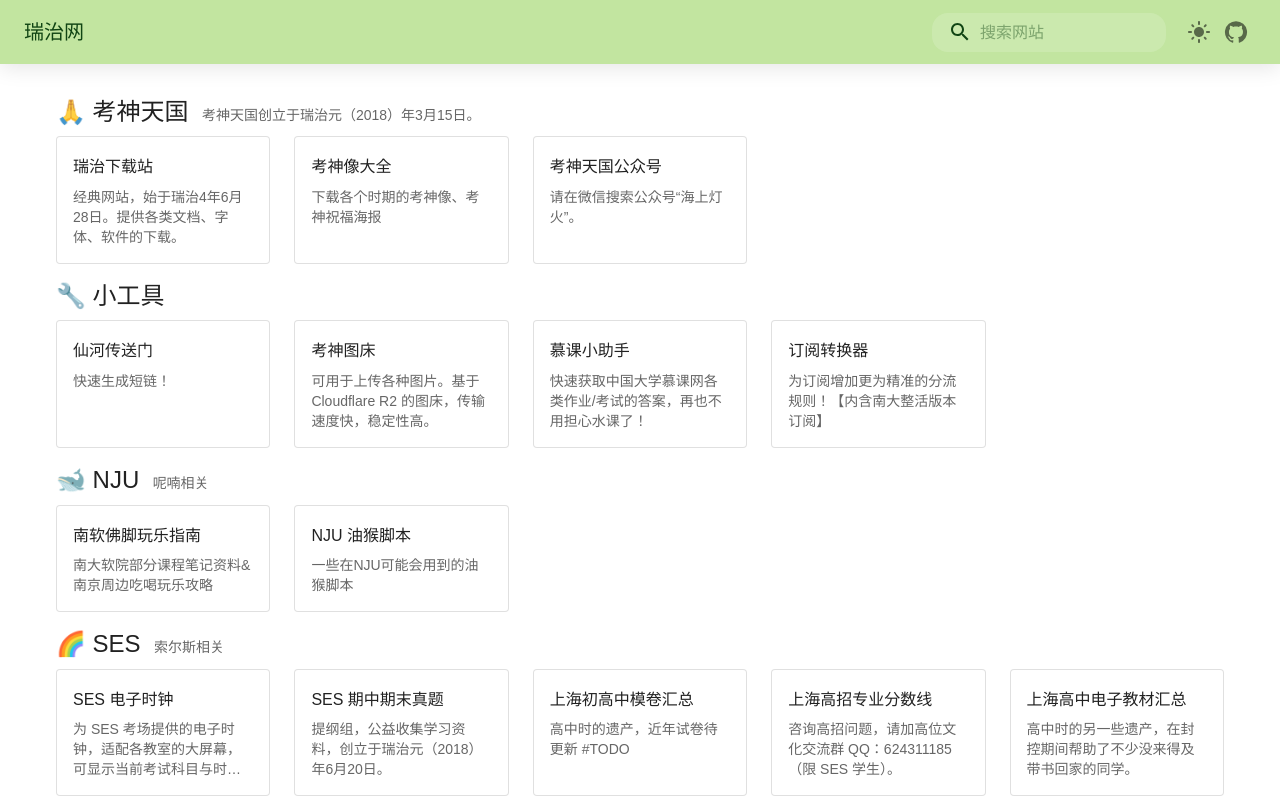
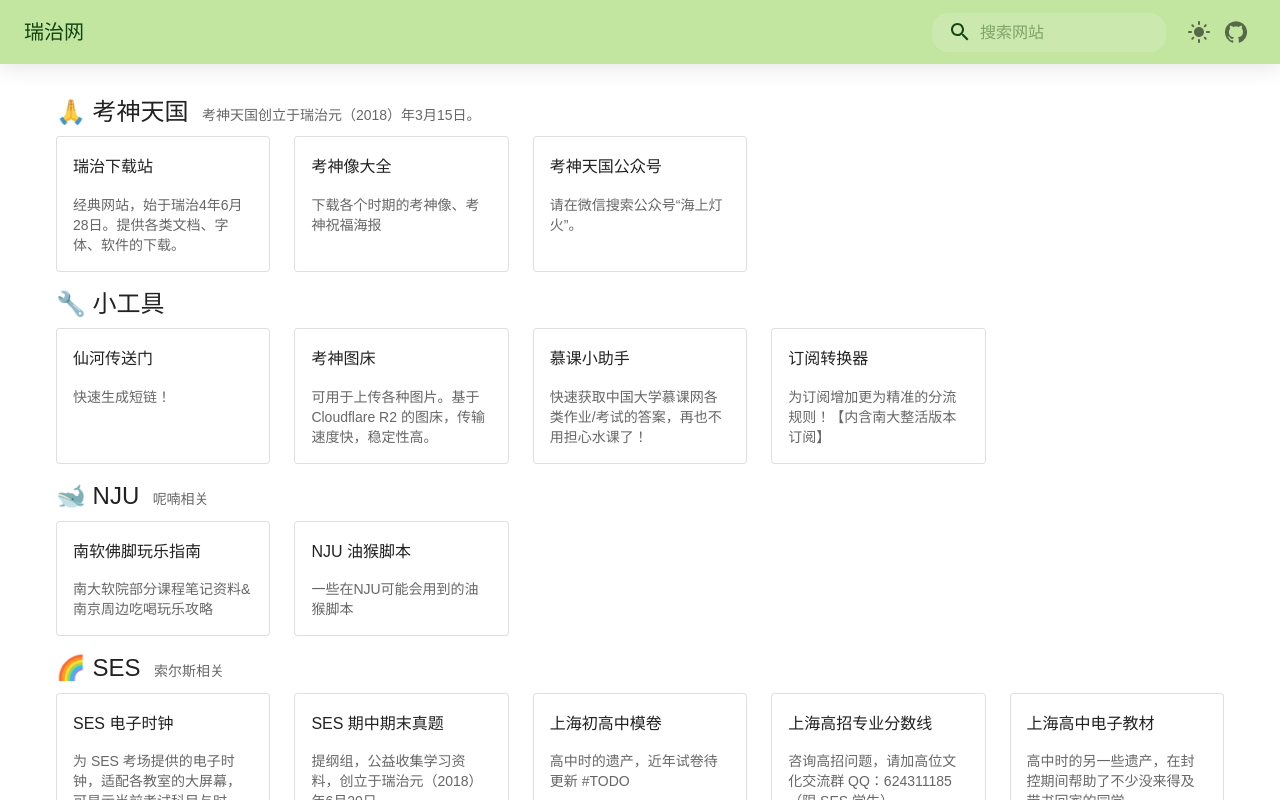
Before and after one commit to coxine/CosIndex, a React (Vite) app: page / in a window 1280 px wide. Built offline with nearby package versions, Linux system fonts and the light colour scheme; a web font is replaced by a local one.

Commit message:
fix(LinkSection): improve item display and add favicon support

```diff
--- a/src/components/LinkSection.tsx
+++ b/src/components/LinkSection.tsx
@@ -45,6 +45,7 @@
                   sx={{ height: '100%' }}
                 >
                   <CardContent>
+                    <Box sx={{ display: 'flex', alignItems: 'center', mb: 1 }}>
                       <Typography
                         variant="subtitle1"
                         component="div"
@@ -53,10 +54,30 @@
                           whiteSpace: 'nowrap',
                           overflow: 'hidden',
                           textOverflow: 'ellipsis',
+                          flex: 1,
+                          display: 'flex',
+                          alignItems: 'center',
+                          gap: 1,
                         }}
                       >
+                        <Box
+                          component="img"
+                          src={`https://toolb.cn/favicon/${item.link}`}
+                          alt={item.name}
+                          sx={{
+                            width: '1em',
+                            height: '1em',
+                            verticalAlign: 'middle',
+                            display: 'inline-block',
+                          }}
+                          onError={(e) => {
+                            const target = e.target as HTMLImageElement
+                            target.style.display = 'none'
+                          }}
+                        />
                         {item.name}
                       </Typography>
+                    </Box>
                     {item.desc && (
                       <Typography
                         variant="body2"
--- a/src/config/data/nav.json
+++ b/src/config/data/nav.json
@@ -76,7 +76,7 @@
         "desc": "提纲组，公益收集学习资料，创立于瑞治元（2018）年6月20日。"
       },
       {
-        "name": "上海初高中模卷汇总",
+        "name": "上海初高中模卷",
         "link": "https://cos.tg/mj",
         "desc": "高中时的遗产，近年试卷待更新 #TODO"
       },
@@ -86,7 +86,7 @@
         "desc": "咨询高招问题，请加高位文化交流群 QQ：624311185（限 SES 学生）。"
       },
       {
-        "name": "上海高中电子教材汇总",
+        "name": "上海高中电子教材",
         "link": "https://cos.tg/jc",
         "desc": "高中时的另一些遗产，在封控期间帮助了不少没来得及带书回家的同学。"
       },
```
Also changed, not shown: 1 other file (tests, documents, lock files or other folders). Lines whose indentation alone changed are shown as unchanged.
